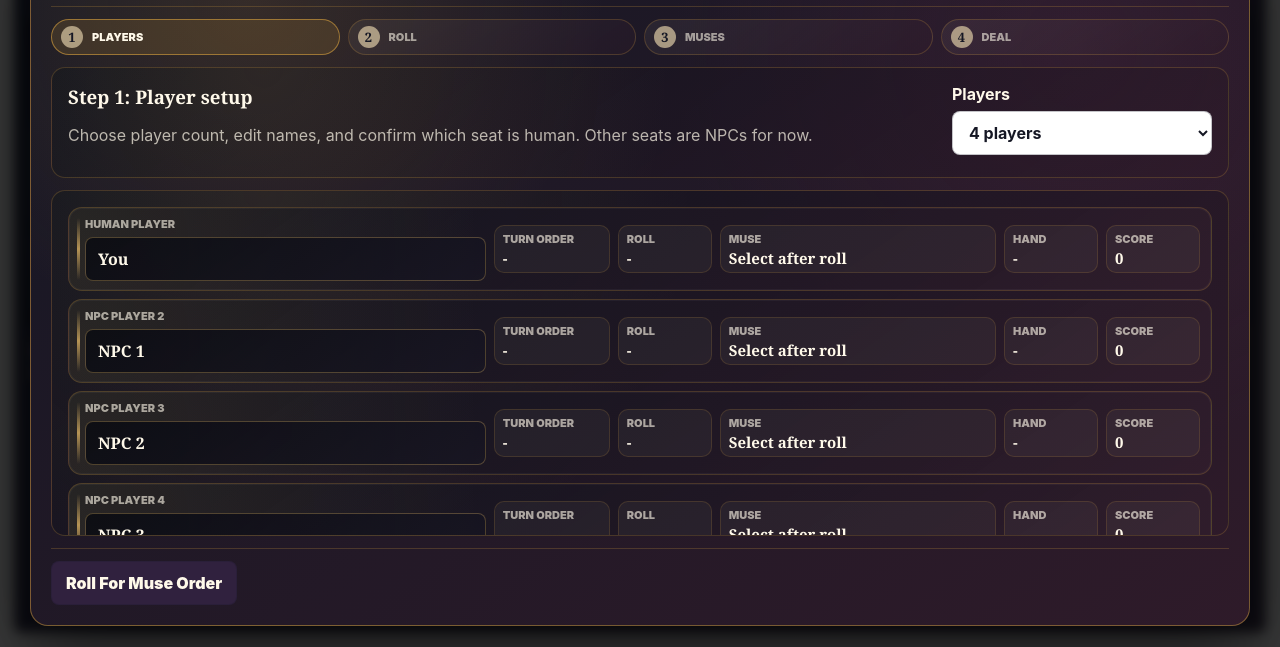
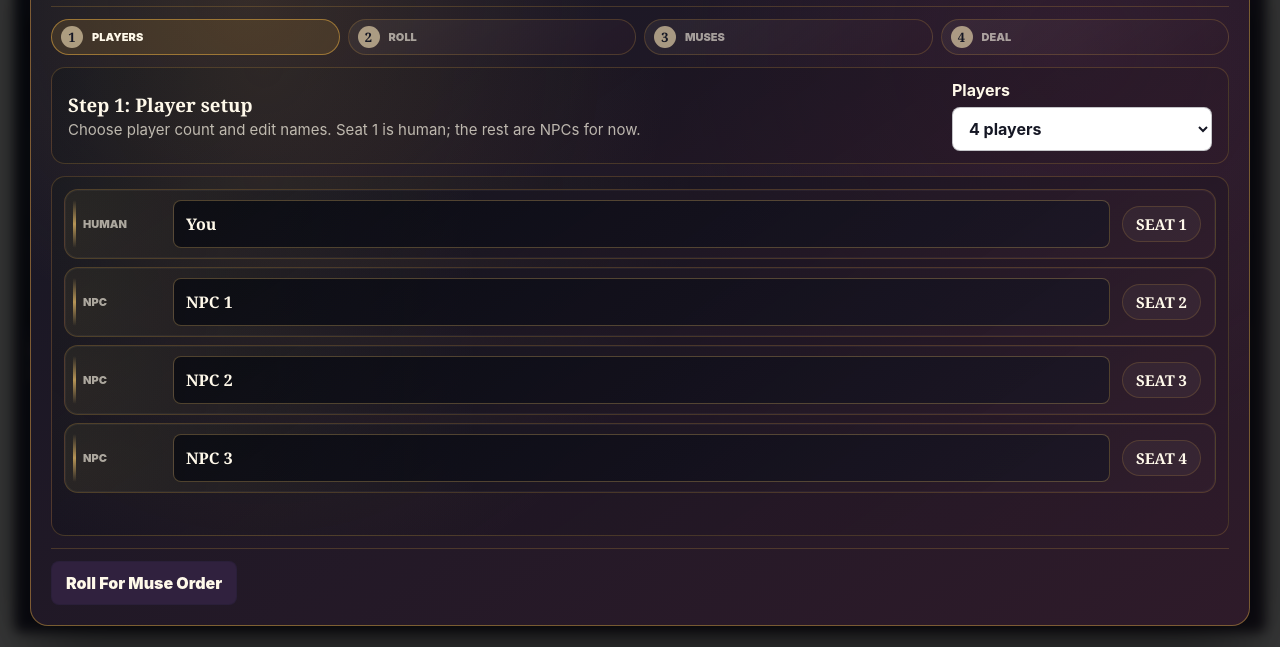
Before and after one commit to sargoyle/Xanadu, a website: page public/index.html in a window 1280 px wide. Both pictures are taken after a click on the button "New Game". Shown: the part 153-800 px from the top of the page. Drawn offline with Linux system fonts and the light colour scheme; grey boxes are pictures that could not be loaded.

Commit message:
feat: implement New Game navigation and streamline setup process

```diff
--- a/public/app.js
+++ b/public/app.js
@@ -41,7 +41,9 @@ const playtestList = document.querySelector("#playtest-list");
 const newGameButton = document.querySelector("#new-game");
 const setupModal = document.querySelector("#new-game-panel");
 const closeSetupModalButton = document.querySelector("#close-setup-modal");
+const setupBackButton = document.querySelector("#setup-back");
 const setupStartGameButton = document.querySelector("#setup-start-game");
+const setupNextButton = document.querySelector("#setup-next");
 const setupEnterPlayButton = document.querySelector("#setup-enter-play");
 const setupStepIndicator = document.querySelector("#setup-step-indicator");
 const setupStepContent = document.querySelector("#setup-step-content");
@@ -1394,6 +1396,7 @@ function gameSetupNames() {
 function renderGameSetup() {
   const count = Number(gamePlayerCountSelect.value);
   const names = gameSetupNames();
+  const setupStep = state.setupFlow.step ?? setupStepForGame();
   const players =
     state.game?.players ??
     Array.from({ length: count }, (_, index) => ({
@@ -1411,6 +1414,17 @@ function renderGameSetup() {
 
   gameSetup.innerHTML = players
     .map((player, index) => {
+      if (setupStep === 1) {
+        return `
+          <div class="game-setup-row setup-player-row" data-game-player-index="${index}">
+            <label>
+              <span>${player.isHuman ? "Human" : "NPC"}</span>
+              <input class="game-setup-name" value="${escapeHtml(player.name)}" aria-label="Player ${index + 1} name">
+            </label>
+            <strong class="setup-seat-number">Seat ${index + 1}</strong>
+          </div>
+        `;
+      }
       const muse = museById.get(player.museId);
       const handCount = player.hand.artists.length + player.hand.epochs.length + player.hand.actions.length;
       return `
@@ -1521,6 +1535,7 @@ function startNewGame() {
   };
 
   state.setupFlow.open = true;
+  state.setupFlow.step = 2;
   resolveNpcMuseChoices();
   renderGame();
 }
@@ -2181,7 +2196,8 @@ function renderSetupFlow() {
   if (!state.setupFlow.open) return;
 
   const game = state.game;
-  const step = setupStepForGame(game);
+  const maxStep = setupStepForGame(game);
+  const step = Math.min(Math.max(state.setupFlow.step || maxStep, 1), maxStep);
   state.setupFlow.step = step;
   setupModal.dataset.setupStep = String(step);
   const stepLabels = ["Players", "Roll", "Muses", "Deal"];
@@ -2191,8 +2207,11 @@ function renderSetupFlow() {
         `<span class="${number === step ? "active" : number < step ? "complete" : ""}"><strong>${number}</strong>${stepLabels[number - 1]}</span>`
     )
     .join("");
+  setupBackButton.hidden = step <= 1;
   setupStartGameButton.hidden = step !== 1;
+  setupNextButton.hidden = step >= maxStep || step === 1;
   setupEnterPlayButton.hidden = step !== 4;
+  renderGameSetup();
 
   if (step === 1) {
     setupStepContent.innerHTML = `
@@ -2200,7 +2219,7 @@ function renderSetupFlow() {
         <div class="setup-step-header-row">
           <div>
             <h3>Step 1: Player setup</h3>
-            <p class="muted">Choose player count, edit names, and confirm which seat is human. Other seats are NPCs for now.</p>
+            <p class="muted">Choose player count and edit names. Seat 1 is human; the rest are NPCs for now.</p>
           </div>
           <div id="setup-player-count-slot" class="setup-player-count-slot"></div>
         </div>
@@ -2212,13 +2231,19 @@ function renderSetupFlow() {
     return;
   }
 
-  if (step === 3) {
+  if (step === 2) {
     setupStepContent.innerHTML = `
       <section>
         <h3>Step 2: Muse order</h3>
         <p class="muted">Dice have been rolled. Muses are selected from highest roll to lowest.</p>
         ${renderSetupOrder(game)}
       </section>
+    `;
+    return;
+  }
+
+  if (step === 3) {
+    setupStepContent.innerHTML = `
       <section>
         <h3>Step 3: Muse selection</h3>
         ${renderSetupMuseChoices(game)}
@@ -3101,6 +3126,14 @@ function bindEvents() {
   gamePlayerCountSelect.addEventListener("input", () => {
     if (!state.game) renderGameSetup();
   });
+  gameSetup.addEventListener("input", (event) => {
+    const input = event.target.closest(".game-setup-name");
+    const row = event.target.closest("[data-game-player-index]");
+    if (!input || !row || !state.game) return;
+    const player = state.game.players[Number(row.dataset.gamePlayerIndex)];
+    if (!player) return;
+    player.name = input.value.trim() || defaultGamePlayerName(Number(row.dataset.gamePlayerIndex));
+  });
   gameSetup.addEventListener("change", (event) => {
     const input = event.target.closest(".game-setup-name");
     const row = event.target.closest("[data-game-player-index]");
@@ -3117,6 +3150,14 @@ function bindEvents() {
     });
   });
   newGameButton.addEventListener("click", openSetupModal);
+  setupBackButton?.addEventListener("click", () => {
+    state.setupFlow.step = Math.max(1, (state.setupFlow.step || setupStepForGame()) - 1);
+    renderSetupFlow();
+  });
+  setupNextButton?.addEventListener("click", () => {
+    state.setupFlow.step = Math.min(setupStepForGame(), (state.setupFlow.step || 1) + 1);
+    renderSetupFlow();
+  });
   setupStartGameButton?.addEventListener("click", startNewGame);
   setupEnterPlayButton?.addEventListener("click", closeSetupModal);
   closeSetupModalButton?.addEventListener("click", closeSetupModal);
--- a/public/index.html
+++ b/public/index.html
@@ -145,7 +145,9 @@
               <div id="setup-step-indicator" class="setup-step-indicator"></div>
               <div id="setup-step-content" class="setup-step-content"></div>
               <div id="setup-flow-actions" class="setup-flow-actions">
+                <button id="setup-back" type="button" class="command-button secondary" hidden>Back</button>
                 <button id="setup-start-game" type="button" class="command-button">Roll For Muse Order</button>
+                <button id="setup-next" type="button" class="command-button secondary" hidden>Next</button>
                 <button id="setup-enter-play" type="button" class="command-button secondary" hidden>Enter Play</button>
               </div>
               <div class="setup-player-fields">
--- a/public/styles.css
+++ b/public/styles.css
@@ -504,6 +504,7 @@ section {
 
 .setup-flow-actions {
   grid-area: actions;
+  justify-content: start;
   padding-top: 12px;
   border-top: 1px solid rgba(184, 138, 59, 0.28);
 }
@@ -517,8 +518,8 @@ section {
 .setup-step-header-row {
   display: grid;
   grid-template-columns: minmax(0, 1fr) minmax(180px, 260px);
-  align-items: start;
-  gap: 18px;
+  align-items: center;
+  gap: 16px;
 }
 
 .setup-player-count-slot > label {
@@ -528,6 +529,24 @@ section {
 
 .setup-player-count-slot select {
   width: 100%;
+}
+
+.game-setup-modal[data-setup-step="1"] .setup-step-content {
+  padding: 12px 16px;
+}
+
+.game-setup-modal[data-setup-step="1"] .setup-step-content h3 {
+  margin-bottom: 4px;
+}
+
+.game-setup-modal[data-setup-step="1"] .setup-step-content .muted {
+  margin: 0;
+  font-size: 15px;
+  line-height: 1.25;
+}
+
+.game-setup-modal[data-setup-step="1"] .setup-player-fields {
+  padding: 12px;
 }
 
 .setup-player-fields span {
@@ -537,11 +556,13 @@ section {
   text-transform: uppercase;
 }
 
+.game-setup-modal[data-setup-step="2"] .setup-player-fields,
 .game-setup-modal[data-setup-step="3"] .setup-player-fields,
 .game-setup-modal[data-setup-step="4"] .setup-player-fields {
   display: none;
 }
 
+.game-setup-modal[data-setup-step="2"] .setup-step-content,
 .game-setup-modal[data-setup-step="3"] .setup-step-content,
 .game-setup-modal[data-setup-step="4"] .setup-step-content {
   grid-row: content / players;
@@ -1918,6 +1939,35 @@ section {
   font-family: Georgia, "Times New Roman", serif;
   font-size: 15px;
   line-height: 1.1;
+}
+
+.setup-player-row {
+  grid-template-columns: minmax(0, 1fr) auto;
+  gap: 12px;
+  padding: 10px 14px 10px 18px;
+}
+
+.setup-player-row label {
+  grid-template-columns: 78px minmax(0, 1fr);
+  align-items: center;
+  gap: 12px;
+}
+
+.setup-player-row input {
+  min-height: 48px;
+}
+
+.setup-seat-number {
+  justify-self: end;
+  padding: 9px 13px;
+  border: 1px solid rgba(184, 138, 59, 0.24);
+  border-radius: 999px;
+  background: rgba(255, 249, 234, 0.045);
+  color: rgba(255, 249, 234, 0.78);
+  font-family: var(--font-body);
+  font-size: 12px;
+  font-weight: 950;
+  text-transform: uppercase;
 }
 
 .eyebrow {
```
Also changed, not shown: docs/tasks.md (+2 -0 lines), docs/changelog.md.
